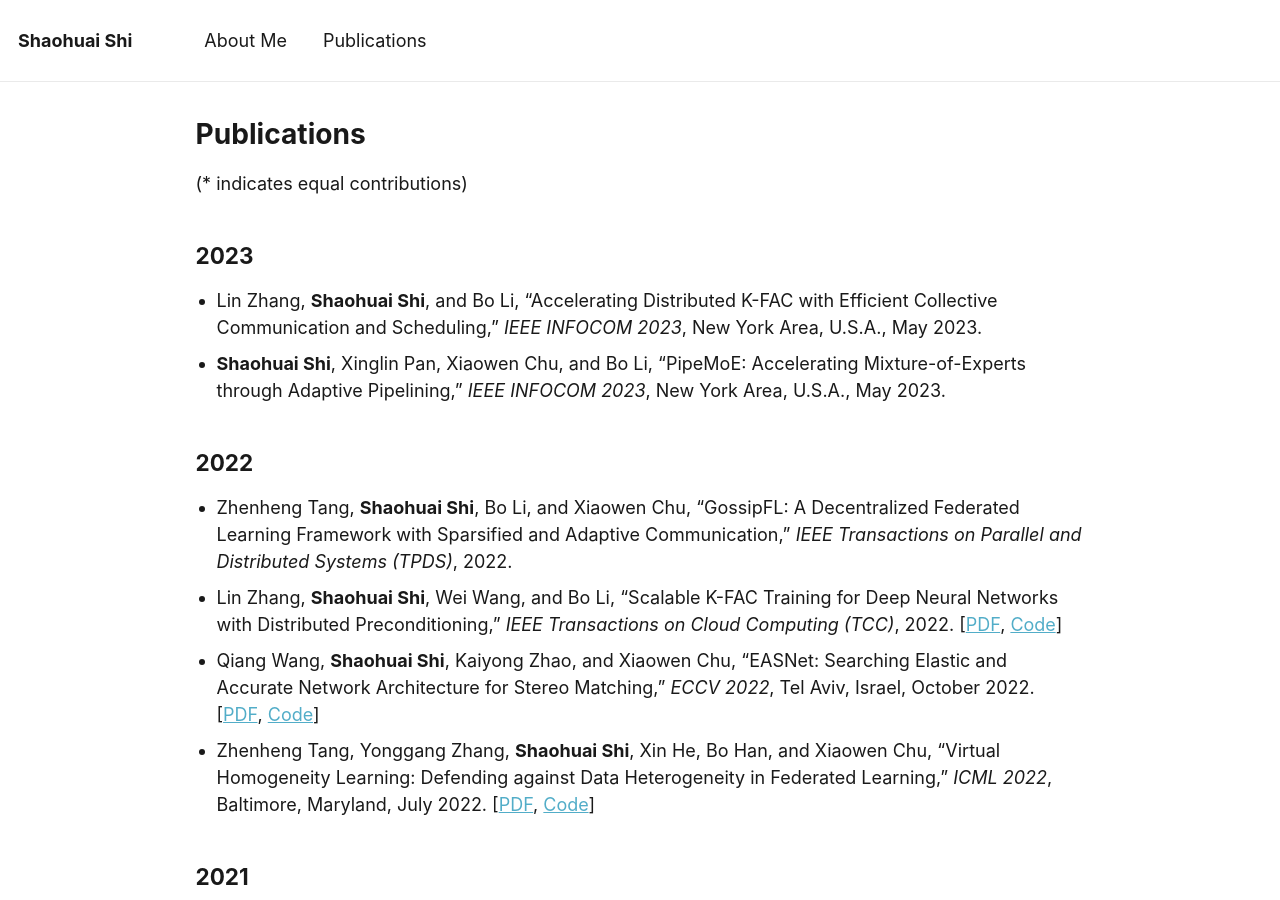
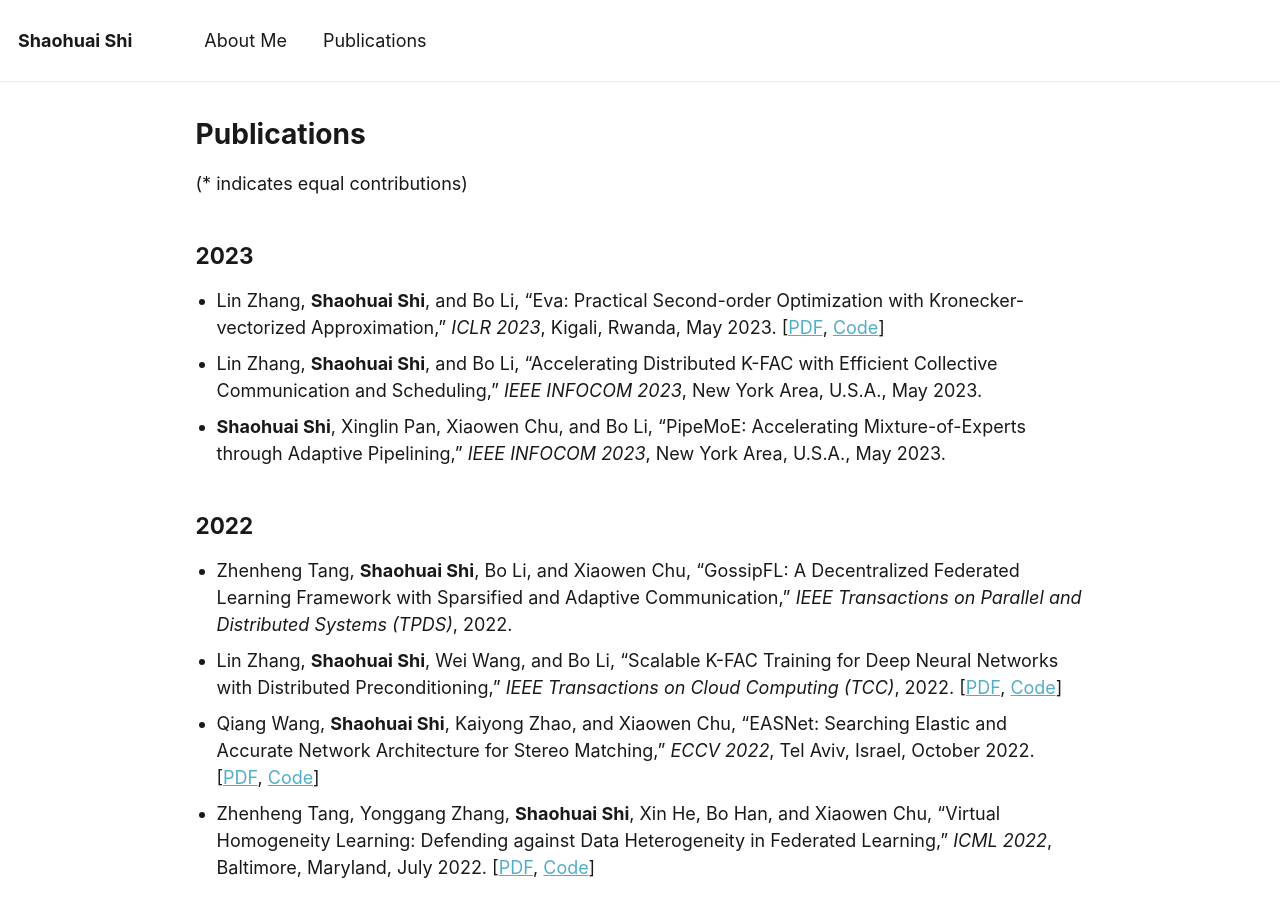
Before and after one commit to shaohuais/shaohuais.github.io, a Jekyll site: the page built from _pages/publications.md, in a window 1280 px wide and 900 px high. Built offline with Jekyll 4.4.1, drawn with Linux system fonts in a browser that asks for light colours.

Commit message:
add the iclr paper

```diff
--- a/_pages/publications.md
+++ b/_pages/publications.md
@@ -15,6 +15,7 @@ Publications
 ======
 (\* indicates equal contributions)
 ## 2023
+- Lin Zhang, **Shaohuai Shi**, and Bo Li, "Eva: Practical Second-order Optimization with Kronecker-vectorized Approximation," *ICLR 2023*, Kigali, Rwanda, May 2023. \[[PDF](https://openreview.net/forum?id=_Mic8V96Voy&noteId=xn2XRwJlt8L), [Code](https://github.com/lzhangbv/eva)\]
 - Lin Zhang, **Shaohuai Shi**, and Bo Li, "Accelerating Distributed K-FAC with Efficient Collective Communication and Scheduling," *IEEE INFOCOM 2023*, New York Area, U.S.A., May 2023.
 - **Shaohuai Shi**, Xinglin Pan, Xiaowen Chu, and Bo Li, "PipeMoE: Accelerating Mixture-of-Experts through Adaptive Pipelining," *IEEE INFOCOM 2023*, New York Area, U.S.A., May 2023.
 
```
Also changed, not shown: _pages/about.md (+1 -0 lines).
